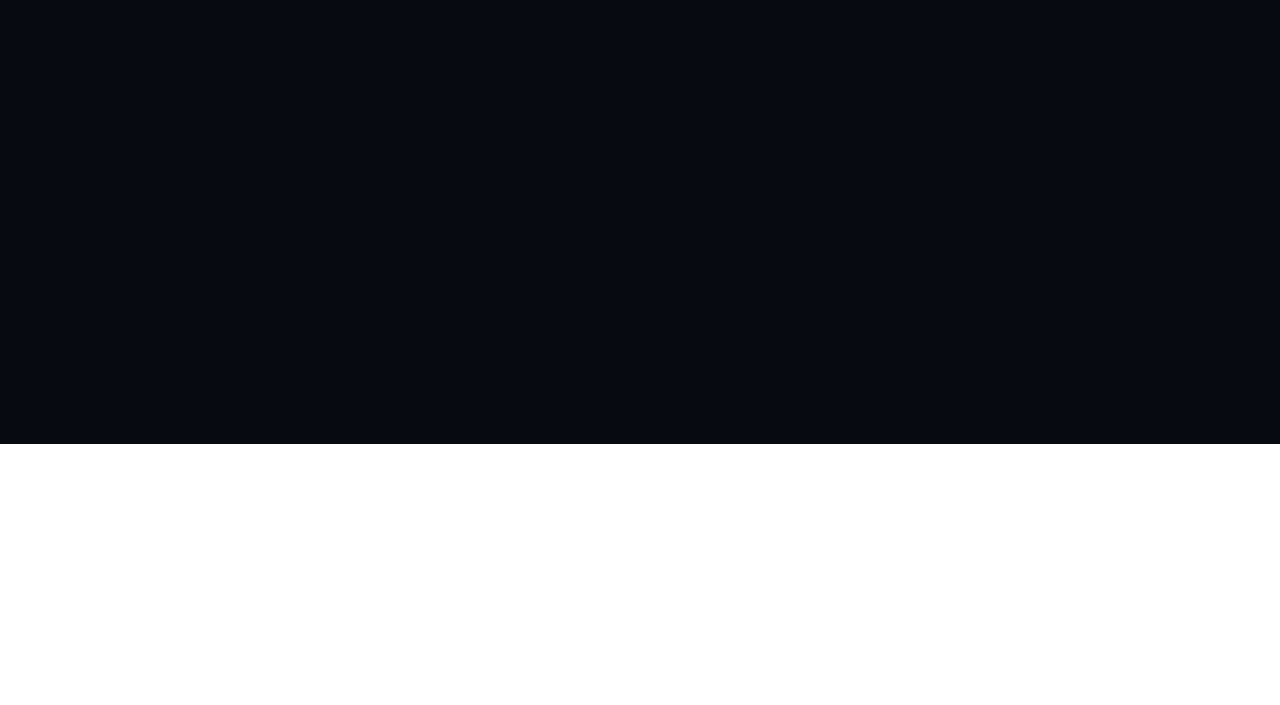
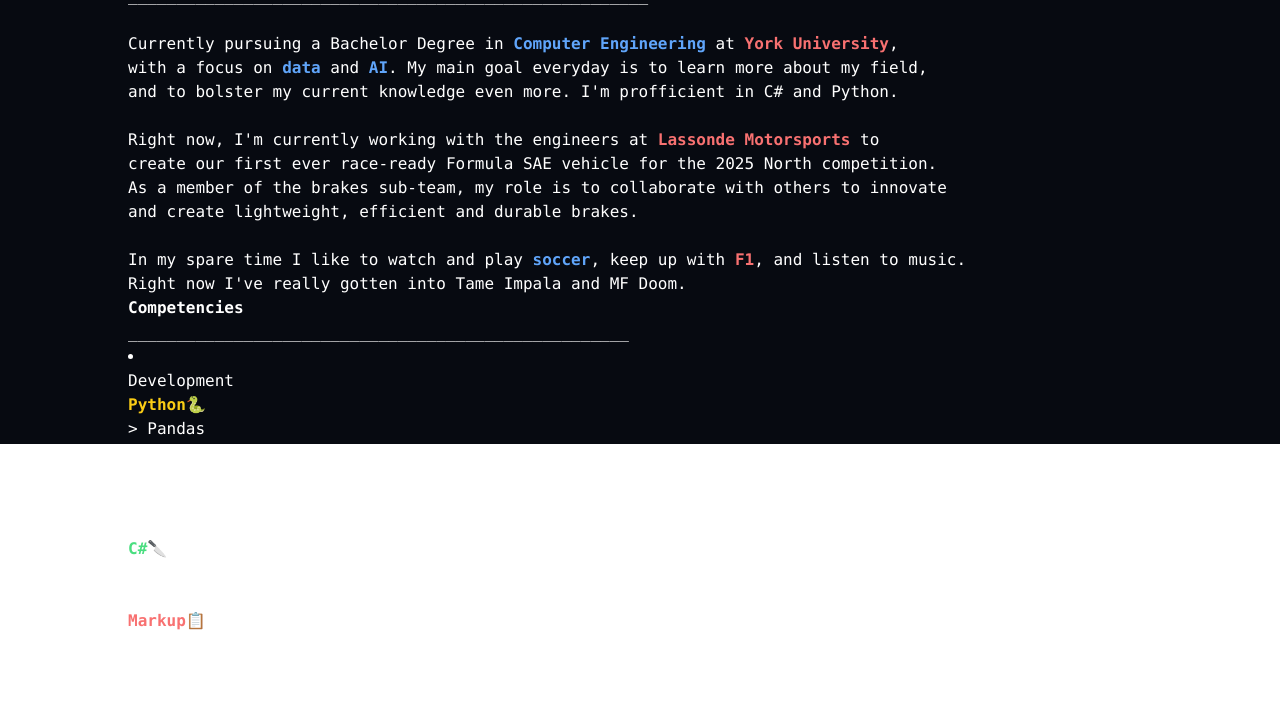
Before and after one commit to muabdali/portfoliowebsite, a website: page public/about.html in a window 1280 px wide. Shown: the part 356-1061 px from the top of the page. Before the commit the page ends 800 px from the top, so only its background shows below. Drawn offline with Linux system fonts and the light colour scheme.

Commit message:
about me almost done

```diff
--- a/public/about.html
+++ b/public/about.html
@@ -8,10 +8,101 @@
     <script src="code.js"></script>
 </head>
 <body class="" >
-    <div class="h-screen flex flex-wrap bg-navy">
+    <div class="h-screen w-screen flex flex-wrap bg-navy">
         <div>
-            <h1 class="text-blue-400 font-bold text-4xl m-32">about me</h1>
-            <h2 class="text-white text-4xl">TEST</h2>
+            <div>
+                <h1 class="text-blue-400 font-bold text-6xl m-32">about me</h1>
+            </div>
+            <div class="flex flex-row flex-wrap">
+                <div class="ml-32">
+                    <div class="flex flex-col text-white font-mono">
+                        <div>Aspiring Engineer looking to innovate and collaborate.</div>
+                        <span>______________________________________________________</span>
+                        <span><br></span>
+                        <div>Currently pursuing a Bachelor Degree in <span class="font-bold text-blue-400">Computer Engineering</span> at <span class="font-bold text-red-400">York University</span>, <br> with a focus on <span class="font-bold text-blue-400">data</span> and <span class="font-bold text-blue-400">AI</span>.
+                        My main goal everyday is to learn more about my field, <br> and to bolster my current knowledge even more. I'm profficient in C# and Python.
+                        </div>
+                        <span><br></span>
+                        <div>
+                            Right now, I'm currently working with the engineers at <span class="font-bold text-red-400">Lassonde Motorsports</span>
+                            to <br> create our first ever race-ready Formula SAE vehicle for the 2025 North competition.
+                            <br>
+                            As a member of the brakes sub-team, my role is to collaborate with others to innovate
+                            <br>
+                            and create lightweight, efficient and durable brakes.
+                        </div>
+                        <span><br></span>
+                        <div>
+                            In my spare time I like to watch and play <span class="font-bold text-blue-400">soccer</span>, keep up with <span class="font-bold text-red-400">F1</span>, and listen to music. <br>
+                            Right now I've really gotten into Tame Impala and MF Doom.
+                        </div>
+                    </div>
+                </div>
+                <div class="ml-32">
+                    <div class=" text-white font-mono font-bold">Competencies</div>
+                    <span class=" text-white font-mono">____________________________________________________</span>
+                    <section class="text-white font-mono flex flex-row">
+                        <div class="left">
+                            <li>
+                                <h3>Development</h3>
+                                <ul>
+                                    <li>
+                                        <h1 class="text-yellow-400 font-bold">Python🐍</h1>
+                                        <ul>
+                                            <li>
+                                                > Pandas
+                                            </li>
+                                            <li>
+                                                > PyTesseract
+                                            </li>
+                                            <li>
+                                                > PyQT5
+                                            </li>
+                                            <li>
+                                                > BeautifulSoup
+                                            </li>
+                                            <li>
+                                                > open-CSV
+                                            </li>
+                                        </ul>
+                                        <h1 class="text-green-400 font-bold">C#🔪</h1>
+                                        <ul>
+                                            <li>
+                                                > .NET Core
+                                            </li>
+                                            <li>
+                                                > ASP.NET
+                                            </li>
+                                        </ul>
+                                        <h1 class="text-red-400 font-bold">Markup📋</h1>
+                                        <ul>
+                                            <li>
+                                                > HTML
+                                            </li>
+                                            <li>
+                                                > CSS
+                                            </li>
+                                            <li>
+                                                > Tailwind
+                                            </li>
+                                        </ul>
+                                    </li>
+                                </ul>
+                            </li>
+                        </div>
+                        <div class="ml-12">
+
+
+
+                        </div>
+                    </section>
+
+
+
+
+                </div>
+            </div>
+            </div>
         </div>
     </div>
 
```
Also changed, not shown: public/output.css.
